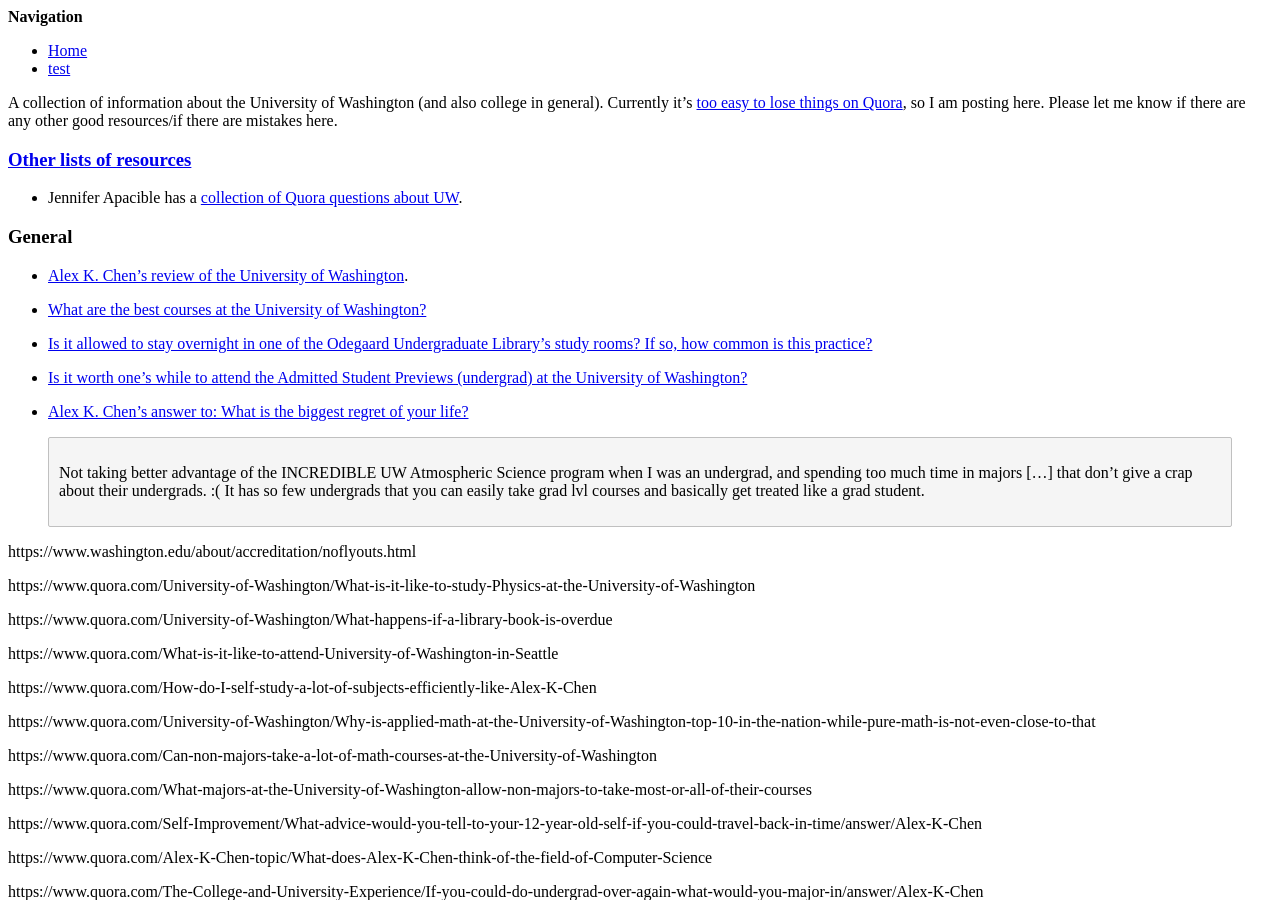
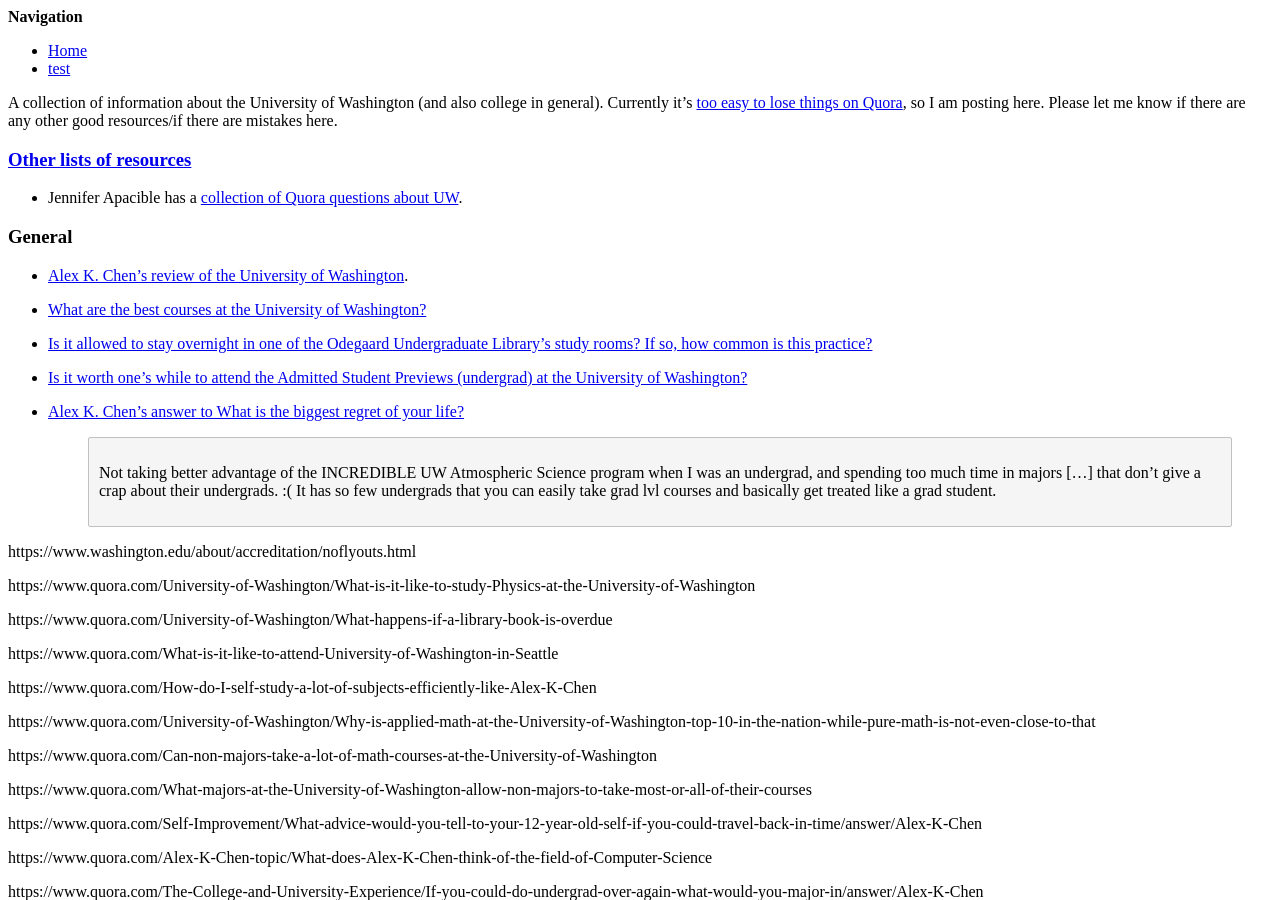
Before and after one commit to riceissa/abc, a Jekyll site: the page built from uw.markdown, in a window 1280 px wide and 900 px high. Built offline with Jekyll 4.4.1, drawn with Linux system fonts in a browser that asks for light colours; Markdown is read by kramdown in place of the engine named in the settings.

Commit message:
blockquote

```diff
--- a/uw.markdown
+++ b/uw.markdown
@@ -22,9 +22,9 @@
 
 - [Is it worth one's while to attend the Admitted Student Previews (undergrad) at the University of Washington?](https://www.quora.com/University-of-Washington/Is-it-worth-ones-while-to-attend-the-Admitted-Student-Previews-undergrad-at-the-University-of-Washington)
 
-- [Alex K. Chen’s answer to: What is the biggest regret of your life?](https://www.quora.com/What-is-the-biggest-regret-of-your-life/answer/Alex-K-Chen)
+- [Alex K. Chen’s answer to What is the biggest regret of your life?](https://www.quora.com/What-is-the-biggest-regret-of-your-life/answer/Alex-K-Chen)
 
-> Not taking better advantage of the INCREDIBLE UW Atmospheric Science program when I was an undergrad, and spending too much time in majors [...] that don't give a crap about their undergrads. :( It has so few undergrads that you can easily take grad lvl courses and basically get treated like a grad student.
+  > Not taking better advantage of the INCREDIBLE UW Atmospheric Science program when I was an undergrad, and spending too much time in majors [...] that don't give a crap about their undergrads. :( It has so few undergrads that you can easily take grad lvl courses and basically get treated like a grad student.
 
 https://www.washington.edu/about/accreditation/noflyouts.html
 
```
